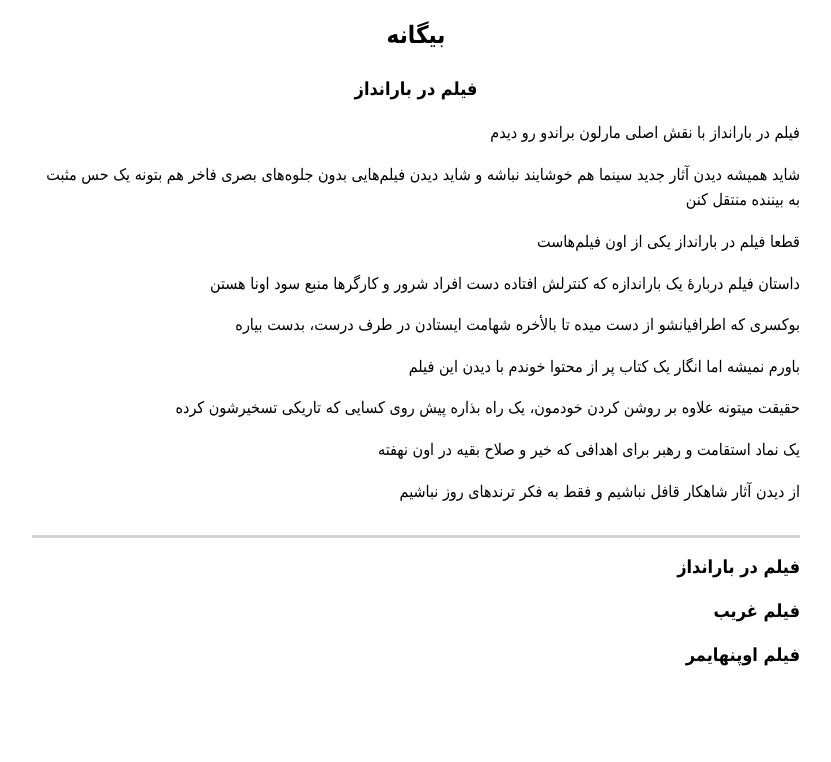
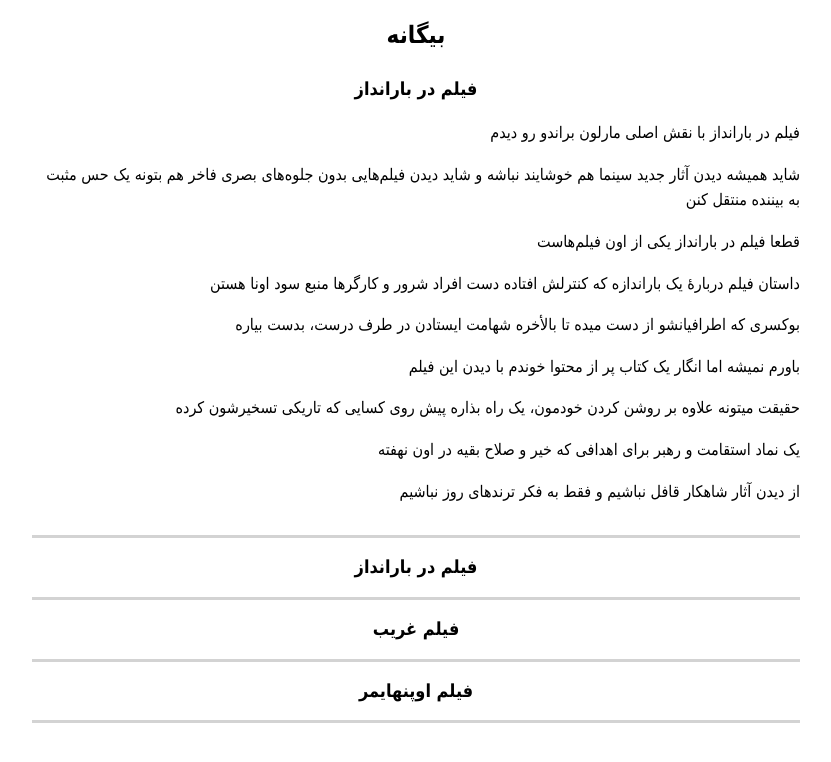
Before and after one commit to darkblog/darkblog.github.io, a Jekyll site: the page built from _posts/2023-8-7-3.md, in a window 1280 px wide. Shown: the top 762 px of the page, without its empty margins (308-1139 px from the left). Built offline with Jekyll 4.4.1, drawn with Linux system fonts in a browser that asks for light colours.

Commit message:
Update post.html

```diff
--- a/_layouts/post.html
+++ b/_layouts/post.html
@@ -4,5 +4,5 @@
 
 <article class="post"><h1 class="center">{{ page.title }}</h1>{{ content }}</article>
 {% for post in site.posts limit:10000 %}
-<h2 class="post;center"><a href="{{ site.url }}{{ post.url }}">{{ post.title }}</a></h2>
+<h2 class="post"><a class="center" href="{{ site.url }}{{ post.url }}">{{ post.title }}</a></h2>
 {% endfor %}
```
